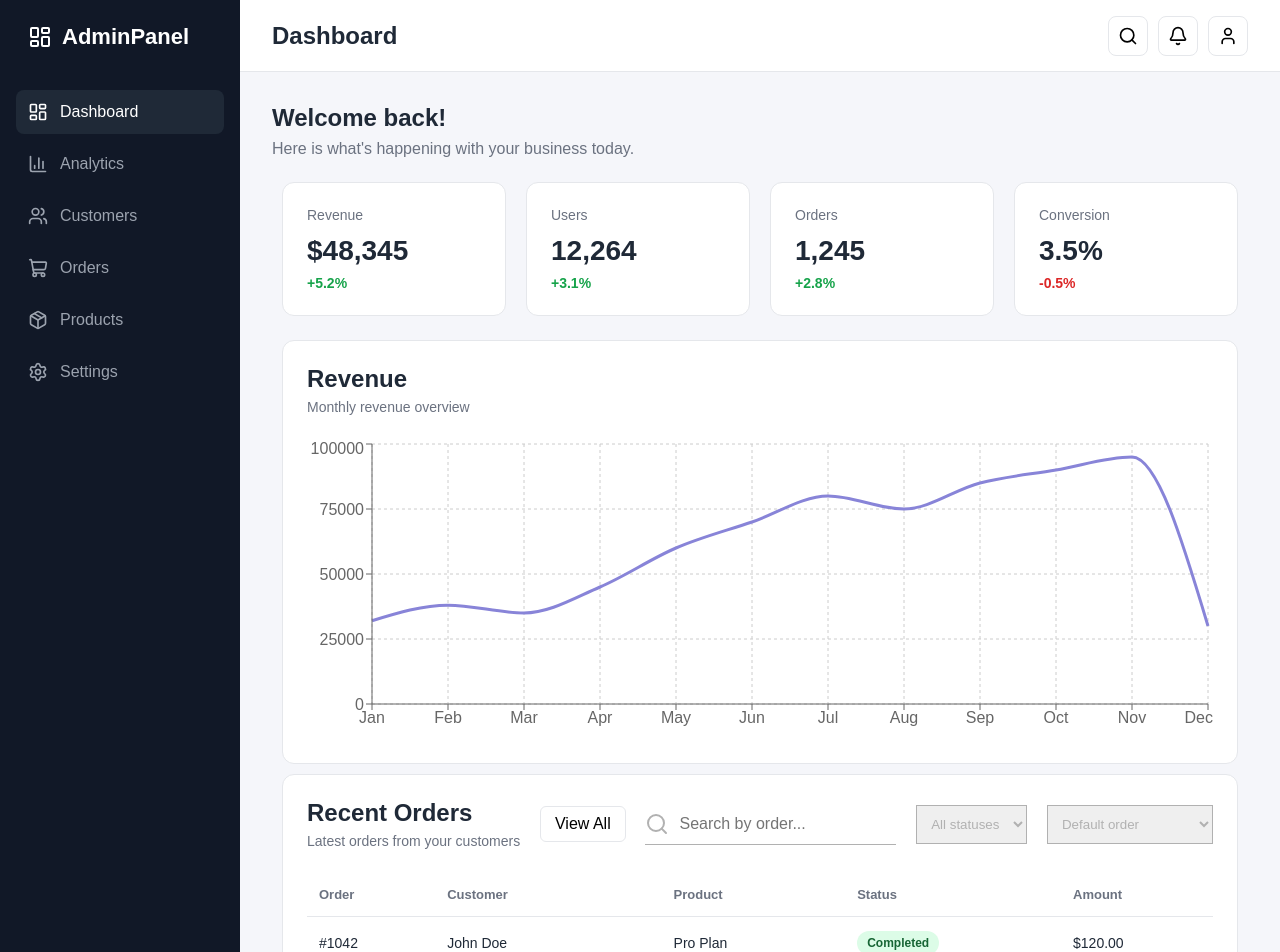
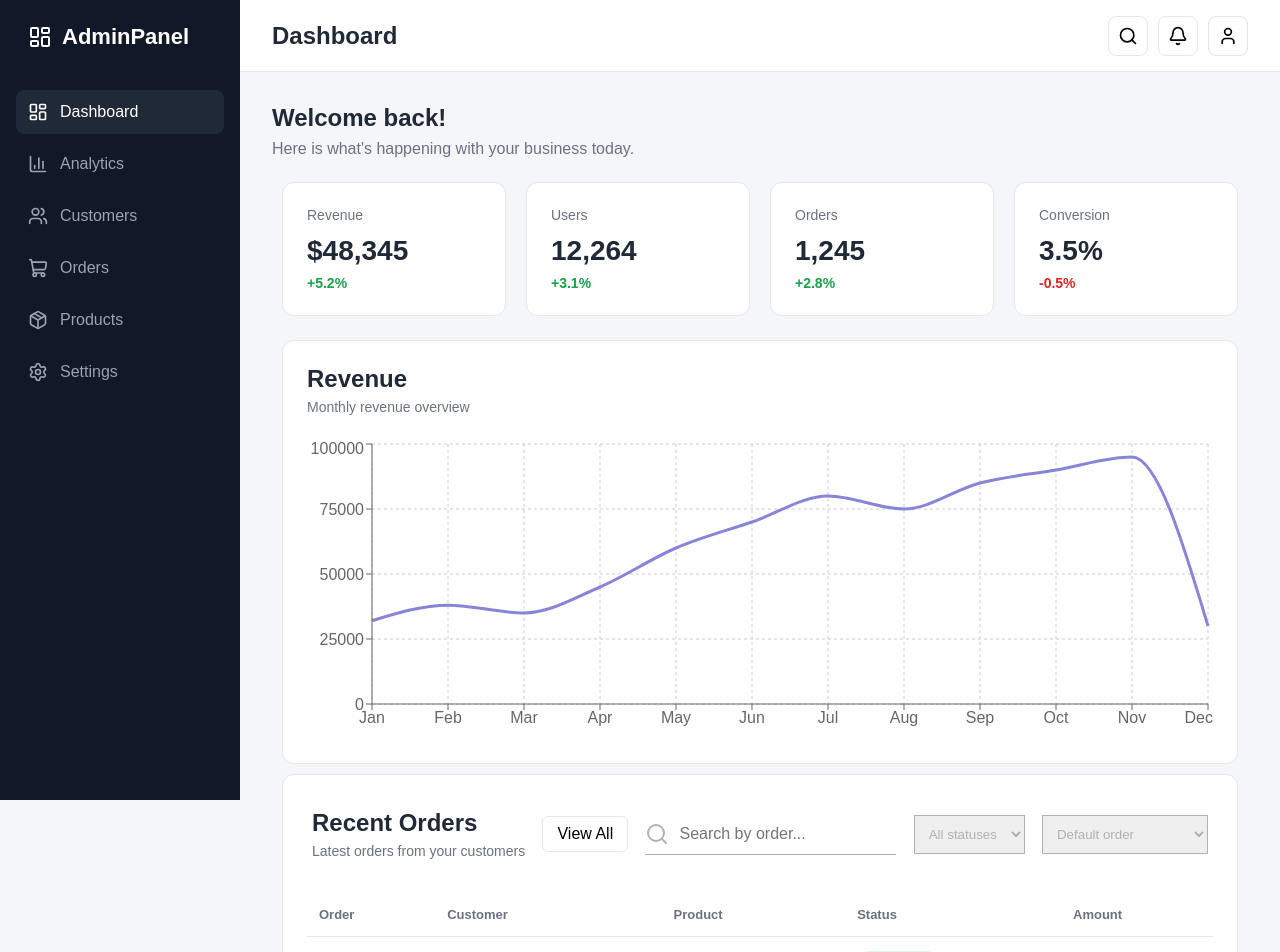
Before and after one commit to eduard-gabriel-mititelu/react-dashbord, a React (Vite) app: page /dashboard in a window 1280 px wide. Shown: the top 952 px of the page. Built offline with nearby package versions, Linux system fonts and the light colour scheme.

Commit message:
Making aside fixed, ordertable responsive

```diff
--- a/src/App.css
+++ b/src/App.css
@@ -4,11 +4,15 @@
 }
 
 .sidebar {
+  position: fixed;
+  top: 0;
+  left: 0;
   width: 240px;
-  min-height: 100vh;
+  height: 100vh;
   background: #111827;
   color: white;
   padding: 24px 16px;
+  overflow-y: auto;
 }
 
 .sidebar-logo {
@@ -68,6 +72,8 @@
 .dashboard-content {
   flex: 1;
   min-width: 0;
+  margin-left: 240px;
+  width: calc(100% - 240px);
 }
 
 .header {
@@ -207,7 +213,13 @@
   display: flex;
   align-items: center;
   justify-content: space-between;
+  flex-direction: row;
+  flex-wrap: wrap;
   margin-bottom: 24px;
+}
+
+.orders-header > * {
+  margin: 10px 5px;
 }
 
 .orders-header h2 {
@@ -333,6 +345,11 @@ td {
 }
 
 @media (max-width: 768px) {
+  .dashboard-content {
+    width: 100%;
+    margin-left: 0;
+  }
+
   .stats-grid {
     grid-template-columns: 1fr;
   }
@@ -355,10 +372,6 @@ td {
 
   .orders-card h2, .orders-card p {
     margin: 15px 0px;
-  }
-
-  .dashboard-main {
-    padding: 20px;
   }
 
   header {
```
